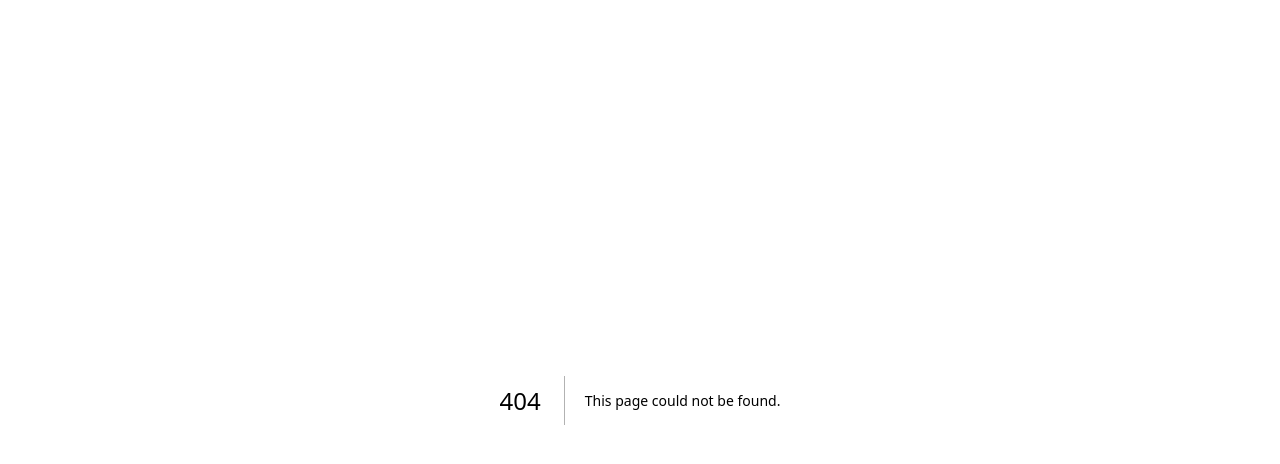
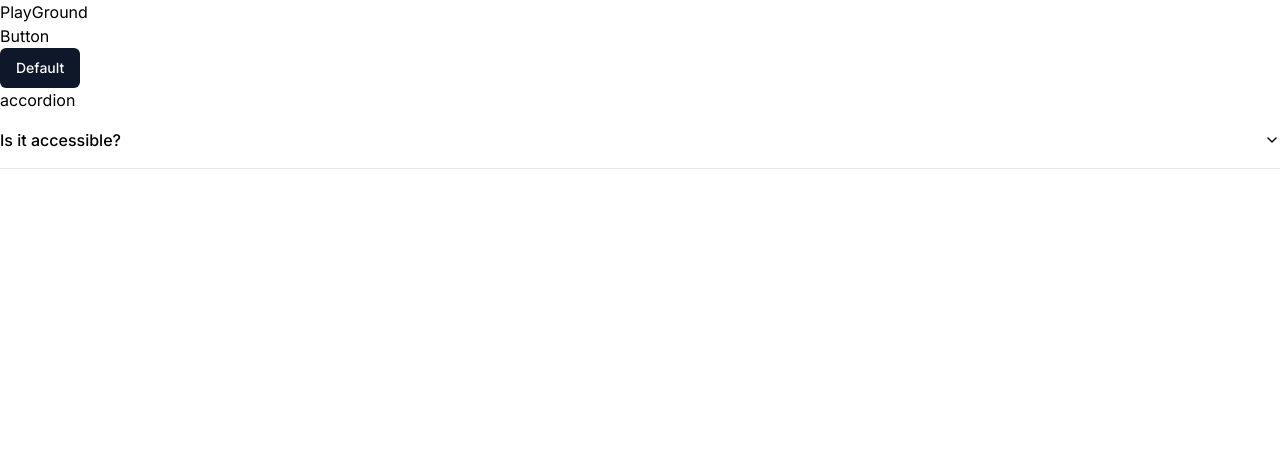
Before and after one commit to chemitaro/-shadcn_ui_trial, a Next.js app: page /playground in a window 1280 px wide. Before the commit this address had no page. Shown: the top 464 px of the page. Built offline with nearby package versions, Linux system fonts and the light colour scheme.

Commit message:
Add PlaygroundPage component with Button and Accordion

```diff
--- /dev/null
+++ b/src/app/playground/page.tsx
@@ -0,0 +1,33 @@
+import {
+  Accordion,
+  AccordionContent,
+  AccordionItem,
+  AccordionTrigger,
+} from "@/components/ui/accordion"
+import { Button } from '@/components/ui/button'
+
+export default function PlaygroundPage() {
+  return (
+    <>
+      <h1>PlayGround</h1>
+      <div>
+        <p>Button</p>
+        <Button
+        >
+          Default
+        </Button>
+      </div>
+      <div>
+        <p>accordion</p>
+        <Accordion type="single" collapsible>
+          <AccordionItem value="item-1">
+            <AccordionTrigger>Is it accessible?</AccordionTrigger>
+            <AccordionContent>
+              Yes. It adheres to the WAI-ARIA design pattern.
+            </AccordionContent>
+          </AccordionItem>
+        </Accordion>
+      </div>
+    </>
+  )
+}
```
